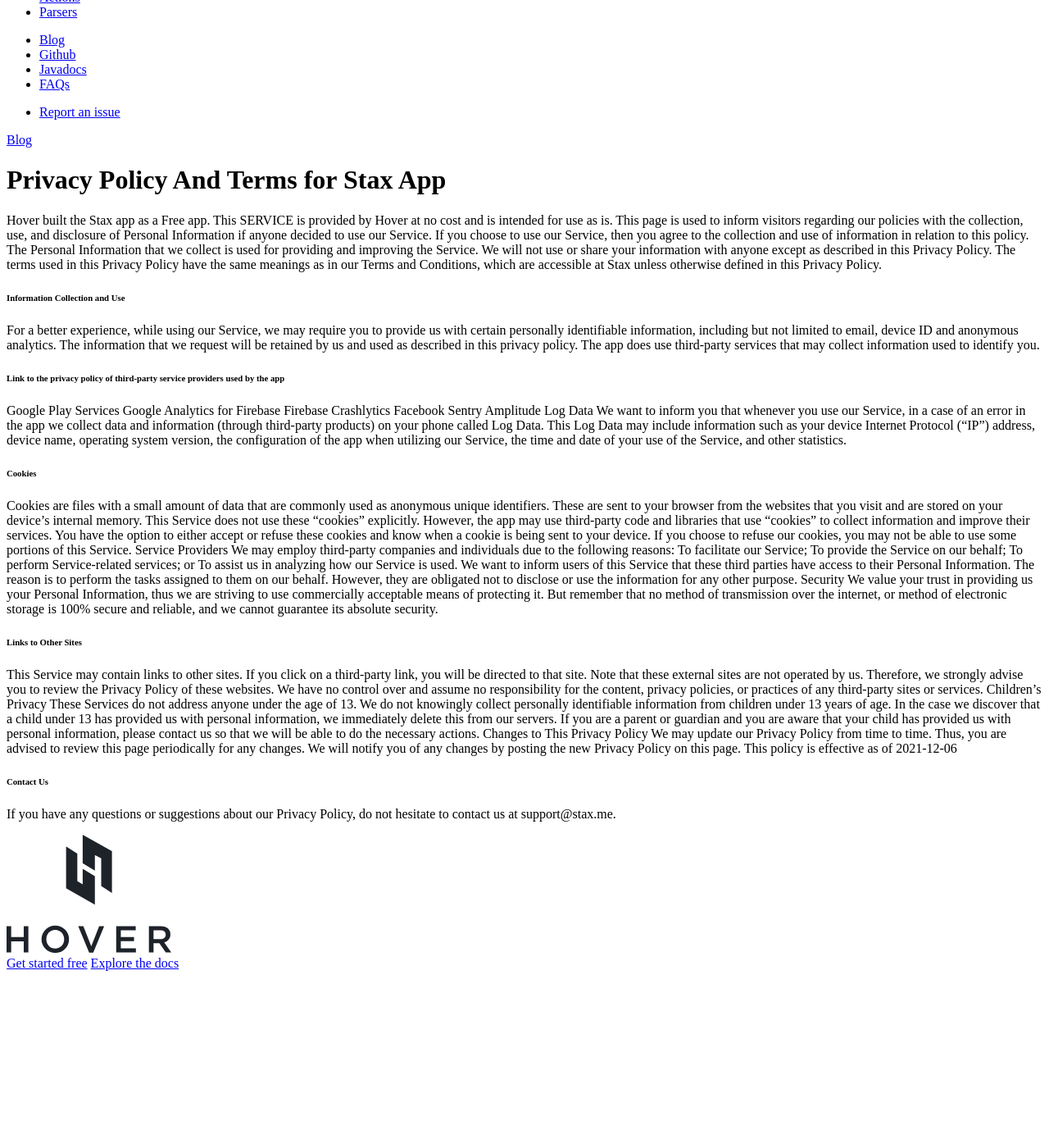
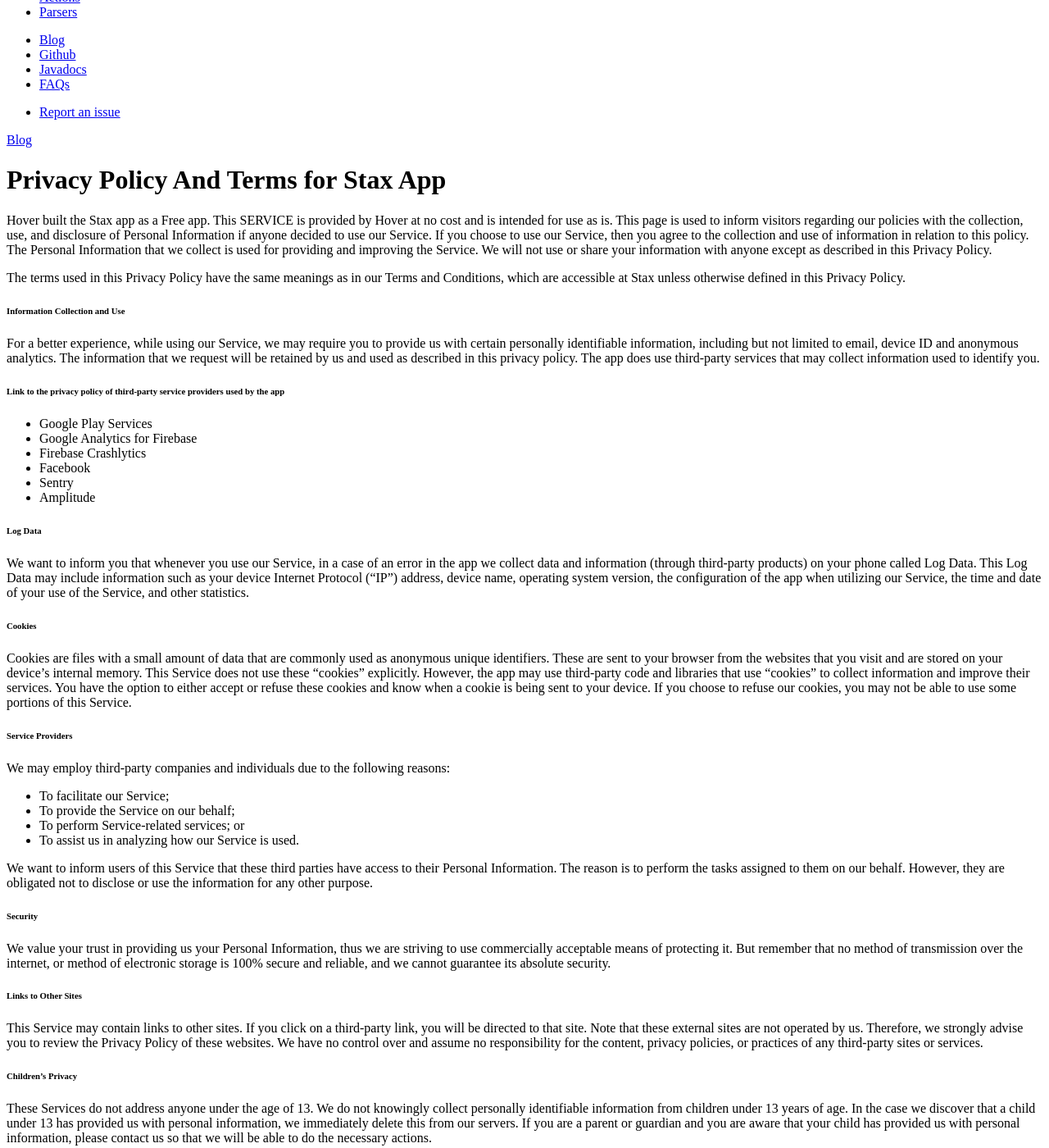
Before and after one commit to UseHover/hover-docs, a Jekyll site: the page built from staxpolicy.md, in a window 1280 px wide and 1400 px high, scrolled down 569 px. Shown: the whole window at 82% size. Built offline with Jekyll 4.4.1, drawn with Linux system fonts in a browser that asks for light colours; nearby versions of some CDN libraries; a style sheet for code colours, icons or effects is not loaded; before the commit the page ends 1761 px from its top, so only the background shows below that; some of the changed text lies outside the part shown.

Commit message:
Update staxpolicy.md

```diff
--- a/staxpolicy.md
+++ b/staxpolicy.md
@@ -8,6 +8,7 @@ permalink: /staxpolicy
 Hover built the Stax app as a Free app. This SERVICE is provided by Hover at no cost and is intended for use as is.
 This page is used to inform visitors regarding our policies with the collection, use, and disclosure of Personal Information if anyone decided to use our Service.
 If you choose to use our Service, then you agree to the collection and use of information in relation to this policy. The Personal Information that we collect is used for providing and improving the Service. We will not use or share your information with anyone except as described in this Privacy Policy.
+
 The terms used in this Privacy Policy have the same meanings as in our Terms and Conditions, which are accessible at Stax unless otherwise defined in this Privacy Policy.
 
 ###### Information Collection and Use
@@ -15,33 +16,40 @@ For a better experience, while using our Service, we may require you to provide
 The app does use third-party services that may collect information used to identify you.
 
 ###### Link to the privacy policy of third-party service providers used by the app
-Google Play Services
-Google Analytics for Firebase
-Firebase Crashlytics
-Facebook
-Sentry
-Amplitude
-Log Data
+- Google Play Services
+- Google Analytics for Firebase
+- Firebase Crashlytics
+- Facebook
+- Sentry
+- Amplitude
+
+
+###### Log Data
 We want to inform you that whenever you use our Service, in a case of an error in the app we collect data and information (through third-party products) on your phone called Log Data. This Log Data may include information such as your device Internet Protocol (“IP”) address, device name, operating system version, the configuration of the app when utilizing our Service, the time and date of your use of the Service, and other statistics.
 
 ###### Cookies
 Cookies are files with a small amount of data that are commonly used as anonymous unique identifiers. These are sent to your browser from the websites that you visit and are stored on your device's internal memory.
 This Service does not use these “cookies” explicitly. However, the app may use third-party code and libraries that use “cookies” to collect information and improve their services. You have the option to either accept or refuse these cookies and know when a cookie is being sent to your device. If you choose to refuse our cookies, you may not be able to use some portions of this Service.
-Service Providers
+
+###### Service Providers
 We may employ third-party companies and individuals due to the following reasons:
-To facilitate our Service;
-To provide the Service on our behalf;
-To perform Service-related services; or
-To assist us in analyzing how our Service is used.
+- To facilitate our Service;
+- To provide the Service on our behalf;
+- To perform Service-related services; or
+- To assist us in analyzing how our Service is used.
+
 We want to inform users of this Service that these third parties have access to their Personal Information. The reason is to perform the tasks assigned to them on our behalf. However, they are obligated not to disclose or use the information for any other purpose.
-Security
+
+###### Security
 We value your trust in providing us your Personal Information, thus we are striving to use commercially acceptable means of protecting it. But remember that no method of transmission over the internet, or method of electronic storage is 100% secure and reliable, and we cannot guarantee its absolute security.
 
 ###### Links to Other Sites
 This Service may contain links to other sites. If you click on a third-party link, you will be directed to that site. Note that these external sites are not operated by us. Therefore, we strongly advise you to review the Privacy Policy of these websites. We have no control over and assume no responsibility for the content, privacy policies, or practices of any third-party sites or services.
-Children’s Privacy
+
+###### Children’s Privacy
 These Services do not address anyone under the age of 13. We do not knowingly collect personally identifiable information from children under 13 years of age. In the case we discover that a child under 13 has provided us with personal information, we immediately delete this from our servers. If you are a parent or guardian and you are aware that your child has provided us with personal information, please contact us so that we will be able to do the necessary actions.
-Changes to This Privacy Policy
+
+###### Changes to This Privacy Policy
 We may update our Privacy Policy from time to time. Thus, you are advised to review this page periodically for any changes. We will notify you of any changes by posting the new Privacy Policy on this page.
 This policy is effective as of 2021-12-06
 
```
